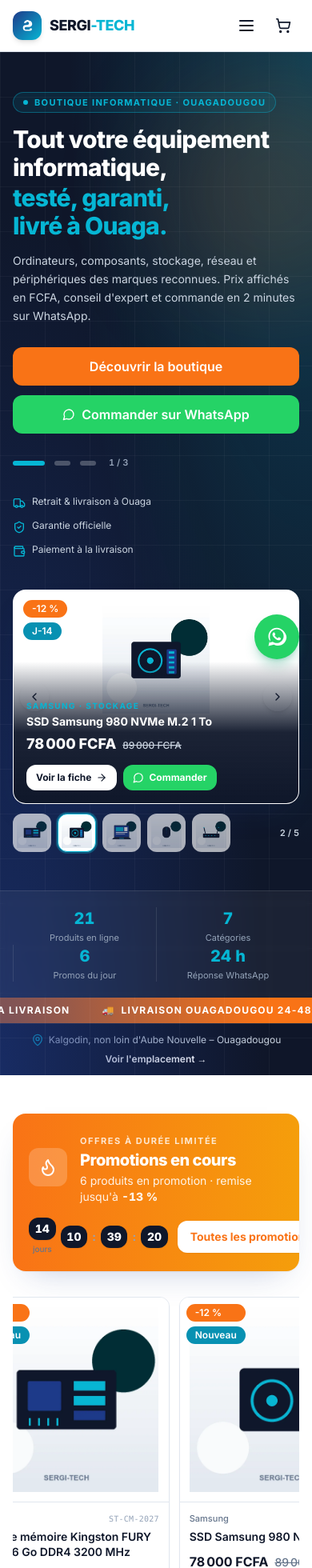
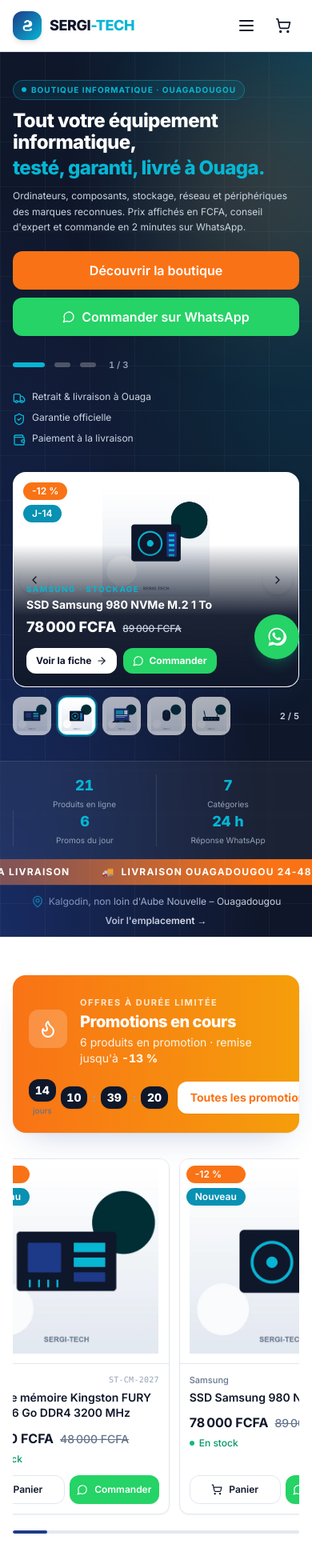
Before and after one commit to soresergi-cell/Sergi-Tech-informatique, a Next.js app: page / in a window 390 px wide. Shown: the top 1960 px of the page at 80% size. Built offline with nearby package versions, Linux system fonts and the light colour scheme.

Commit message:
feat(ui): amelioration de la responsivite mobile-first (Header, Hero, ProductCard, ProductDetail, Footer)

```diff
--- a/src/components/home/HomeHero.tsx
+++ b/src/components/home/HomeHero.tsx
@@ -69,7 +69,7 @@
         className="absolute -right-24 top-8 h-72 w-72 animate-float rounded-full bg-brand-orange/15 blur-3xl"
       />
 
-      <div className="container relative grid items-center gap-10 py-12 md:py-16 lg:grid-cols-[minmax(0,1.05fr)_minmax(0,0.95fr)] lg:gap-14 lg:py-20">
+      <div className="container relative grid items-center gap-8 py-8 sm:gap-10 sm:py-12 md:py-16 lg:grid-cols-[minmax(0,1.05fr)_minmax(0,0.95fr)] lg:gap-14 lg:py-20">
         {/* Colonne gauche : message tournant */}
         <div
           onMouseEnter={() => setPaused(true)}
@@ -85,22 +85,22 @@
               exit={{ opacity: 0, y: -14 }}
               transition={{ duration: 0.45, ease: "easeOut" }}
             >
-              <span className="inline-flex items-center gap-2 rounded-full border border-brand-cyan/40 bg-brand-cyan/10 px-3 py-1 text-[11px] font-bold uppercase tracking-[0.12em] text-brand-cyan sm:text-xs">
+              <span className="inline-flex items-center gap-1.5 rounded-full border border-brand-cyan/40 bg-brand-cyan/10 px-2.5 py-1 text-[10px] font-bold uppercase tracking-[0.1em] text-brand-cyan sm:px-3 sm:text-[11px] sm:tracking-[0.12em]">
                 <span className="h-1.5 w-1.5 rounded-full bg-brand-cyan" aria-hidden />
                 {banner.eyebrow}
               </span>
 
-              <h1 className="mt-4 text-balance text-3xl font-extrabold leading-[1.15] tracking-tight sm:text-4xl lg:text-[2.85rem]">
+              <h1 className="mt-3 text-balance text-2xl font-extrabold leading-[1.15] tracking-tight sm:mt-4 sm:text-3xl md:text-4xl lg:text-[2.85rem]">
                 {banner.title}
                 <span className="mt-1 block text-brand-cyan">{banner.highlight}</span>
               </h1>
 
-              <p className="mt-4 max-w-xl text-sm leading-relaxed text-slate-300 sm:text-base">
+              <p className="mt-3 max-w-xl text-xs leading-relaxed text-slate-300 sm:mt-4 sm:text-sm md:text-base">
                 {banner.subtitle}
               </p>
 
               {/* Actions principales */}
-              <div className="mt-7 flex flex-col gap-3 sm:flex-row">
+              <div className="mt-5 flex flex-col gap-2.5 sm:mt-7 sm:flex-row sm:gap-3">
                 <Button
                   asChild
                   size="lg"
@@ -145,7 +145,7 @@
           )}
 
           {/* Réassurance, issue des avantages de la page */}
-          <ul className="mt-8 grid grid-cols-1 gap-3 text-xs text-slate-300 sm:grid-cols-3 sm:text-sm">
+          <ul className="mt-6 grid grid-cols-1 gap-2 text-xs text-slate-300 sm:mt-8 sm:grid-cols-3 sm:gap-3 sm:text-sm">
             {TRUST_ITEMS.slice(0, 3).map((item) => {
               const Icon = HOME_ICONS[item.icon];
               return (
@@ -174,13 +174,13 @@
 
       {/* Bande de chiffres réels */}
       <div className="relative border-t border-white/10 bg-white/5 backdrop-blur-sm">
-        <dl className="container grid grid-cols-2 divide-x divide-white/10 py-5 text-center sm:grid-cols-4">
+        <dl className="container grid grid-cols-2 divide-x divide-white/10 py-4 text-center sm:grid-cols-4 sm:py-5">
           {stats.map((stat) => (
             <div key={stat.label} className="px-2">
-              <dd className="text-xl font-extrabold text-brand-cyan tabular-nums sm:text-2xl">
+              <dd className="text-lg font-extrabold text-brand-cyan tabular-nums sm:text-xl md:text-2xl">
                 {stat.value}
               </dd>
-              <dt className="mt-0.5 text-[11px] text-slate-400 sm:text-xs">{stat.label}</dt>
+              <dt className="mt-0.5 text-[10px] text-slate-400 sm:text-[11px] md:text-xs">{stat.label}</dt>
             </div>
           ))}
         </dl>
--- a/src/components/layout/Footer.tsx
+++ b/src/components/layout/Footer.tsx
@@ -143,8 +143,8 @@
       {/* Bas de page */}
       <div className="border-t border-white/10">
         <div className="container flex flex-col items-center justify-between gap-3 py-5 text-xs sm:flex-row">
-          <p>© {year} {SITE.name} – Tous droits réservés.</p>
-          <p className="flex items-center gap-4">
+          <p className="text-center sm:text-left">© {year} {SITE.name} – Tous droits réservés.</p>
+          <p className="flex flex-wrap items-center justify-center gap-x-4 gap-y-1.5">
             {LEGAL_LINKS.map((l) => (
               <Link key={l.href} href={l.href} className="transition-colors hover:text-white">
                 {l.label}
--- a/src/components/product/ProductCard.tsx
+++ b/src/components/product/ProductCard.tsx
@@ -129,27 +129,27 @@
         </p>
 
         {/* Actions */}
-        <div className="mt-auto flex gap-2 pt-3.5">
+        <div className="mt-auto flex gap-1.5 pt-3 sm:gap-2">
           <Button
             variant="outline"
             size="sm"
-            className="flex-1"
+            className="flex-1 px-1.5 text-xs sm:px-3"
             disabled={outOfStock}
             onClick={() => addItem(product)}
             aria-label={`Ajouter ${product.name} au panier`}
           >
-            <ShoppingCart className="h-4 w-4" aria-hidden />
-            Panier
+            <ShoppingCart className="h-3.5 w-3.5 shrink-0 sm:h-4 sm:w-4" aria-hidden />
+            <span className="truncate">Panier</span>
           </Button>
-          <Button asChild size="sm" variant="whatsapp" className="flex-1">
+          <Button asChild size="sm" variant="whatsapp" className="flex-1 px-1.5 text-xs sm:px-3">
             <a
               href={waLink(productOrderMessage(product, 1))}
               target="_blank"
               rel="noopener noreferrer"
               aria-label={`Commander ${product.name} sur WhatsApp`}
             >
-              <MessageCircle className="h-4 w-4" aria-hidden />
-              Commander
+              <MessageCircle className="h-3.5 w-3.5 shrink-0 sm:h-4 sm:w-4" aria-hidden />
+              <span className="truncate">Commander</span>
             </a>
           </Button>
         </div>
--- a/src/components/product/ProductDetail.tsx
+++ b/src/components/product/ProductDetail.tsx
@@ -73,14 +73,14 @@
           )}
         </div>
 
-        {/* Miniatures */}
-        <div className="mt-3 flex gap-3">
+        {/* Miniatures avec scroll horizontal si débordement */}
+        <div className="mt-3 flex gap-2 overflow-x-auto pb-1 sm:gap-3">
           {product.images.map((src, i) => (
             <button
               key={src}
               onClick={() => setActiveImage(i)}
               aria-label={`Voir la photo ${i + 1}`}
-              className={`relative h-20 w-20 overflow-hidden rounded-lg border-2 bg-white transition-all ${
+              className={`relative h-16 w-16 shrink-0 overflow-hidden rounded-lg border-2 bg-white transition-all sm:h-20 sm:w-20 ${
                 i === activeImage
                   ? "border-primary shadow"
                   : "border-transparent opacity-70 hover:opacity-100"
@@ -99,7 +99,7 @@
 
         {/* Description */}
         <div className="mt-7">
-          <h2 className="mb-2 text-lg font-bold text-brand-navy">Description</h2>
+          <h2 className="mb-2 text-base font-bold text-brand-navy sm:text-lg">Description</h2>
           <p className="text-sm leading-relaxed text-slate-600">{product.description}</p>
         </div>
       </div>
@@ -177,7 +177,7 @@
 
         <Separator className="my-5" />
 
-        {/* Quantité */}
+        {/* Quantité + panier : empilés sur mobile XS, côte à côte sur SM+ */}
         <div className="flex flex-wrap items-center gap-3">
           <div className="flex h-11 items-center rounded-lg border">
             <button
```
